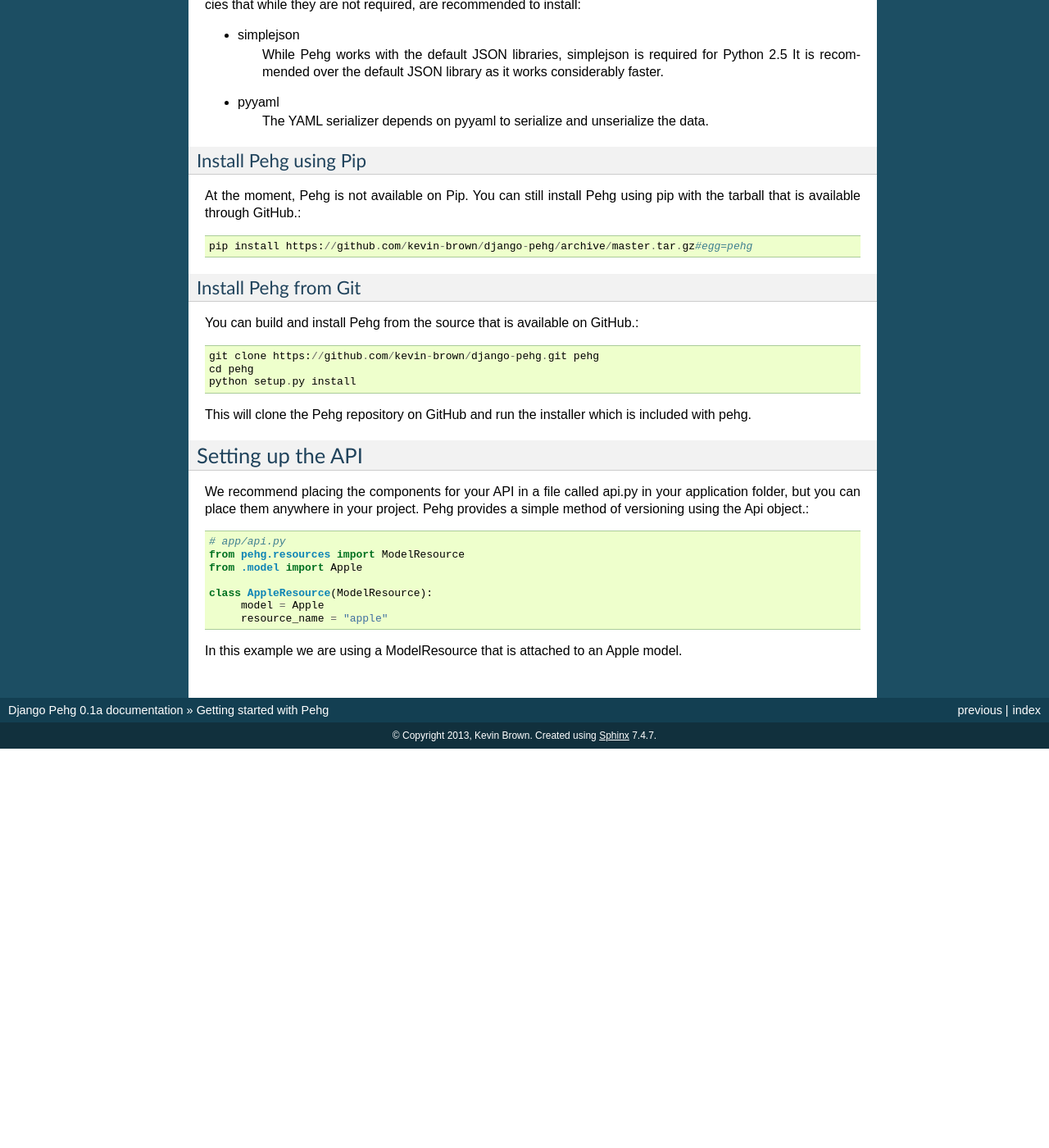
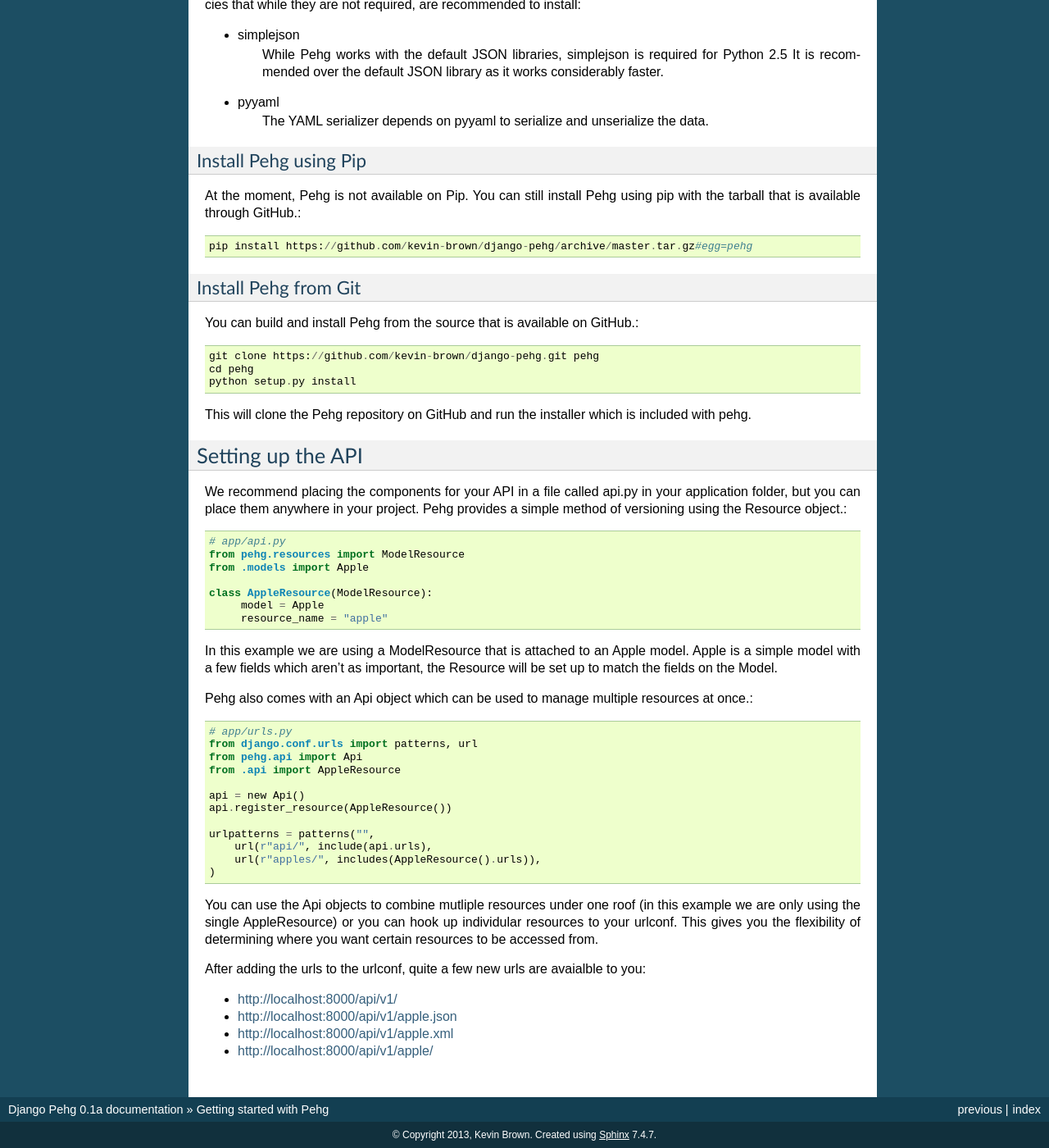
Before and after one commit to Rediker-Software/pehg, a Sphinx documentation site: the page built from docs/source/started.rst, in a window 1280 px wide and 1400 px high, scrolled down 437 px. Shown: the whole window at 82% size. Built offline with Sphinx 7.4.7, drawn with Linux system fonts in a browser that asks for light colours; before the commit the page ends 1350 px from its top, so only the background shows below that.

```diff
--- a/docs/source/started.rst
+++ b/docs/source/started.rst
@@ -50,14 +50,38 @@
 Setting up the API
 ------------------
 
-We recommend placing the components for your API in a file called api.py in your application folder, but you can place them anywhere in your project.  Pehg provides a simple method of versioning using the Api object.::
+We recommend placing the components for your API in a file called api.py in your application folder, but you can place them anywhere in your project.  Pehg provides a simple method of versioning using the Resource object.::
 
    # app/api.py
    from pehg.resources import ModelResource
-   from .model import Apple
+   from .models import Apple
 
    class AppleResource(ModelResource):
         model = Apple
         resource_name = "apple"
 
-In this example we are using a ModelResource that is attached to an Apple model.
+In this example we are using a ModelResource that is attached to an Apple model.  Apple is a simple model with a few fields which aren't as important, the Resource will be set up to match the fields on the Model.
+
+Pehg also comes with an Api object which can be used to manage multiple resources at once.::
+
+   # app/urls.py
+   from django.conf.urls import patterns, url
+   from pehg.api import Api
+   from .api import AppleResource
+
+   api = new Api()
+   api.register_resource(AppleResource())
+
+   urlpatterns = patterns("",
+       url(r"api/", include(api.urls),
+       url(r"apples/", includes(AppleResource().urls)),
+   )
+
+You can use the Api objects to combine mutliple resources under one roof (in this example we are only using the single AppleResource) or you can hook up individular resources to your urlconf.  This gives you the flexibility of determining where you want certain resources to be accessed from.
+
+After adding the urls to the urlconf, quite a few new urls are avaialble to you:
+
+* http://localhost:8000/api/v1/
+* http://localhost:8000/api/v1/apple.json
+* http://localhost:8000/api/v1/apple.xml
+* http://localhost:8000/api/v1/apple/
```
Also changed, not shown: 1 other file.
